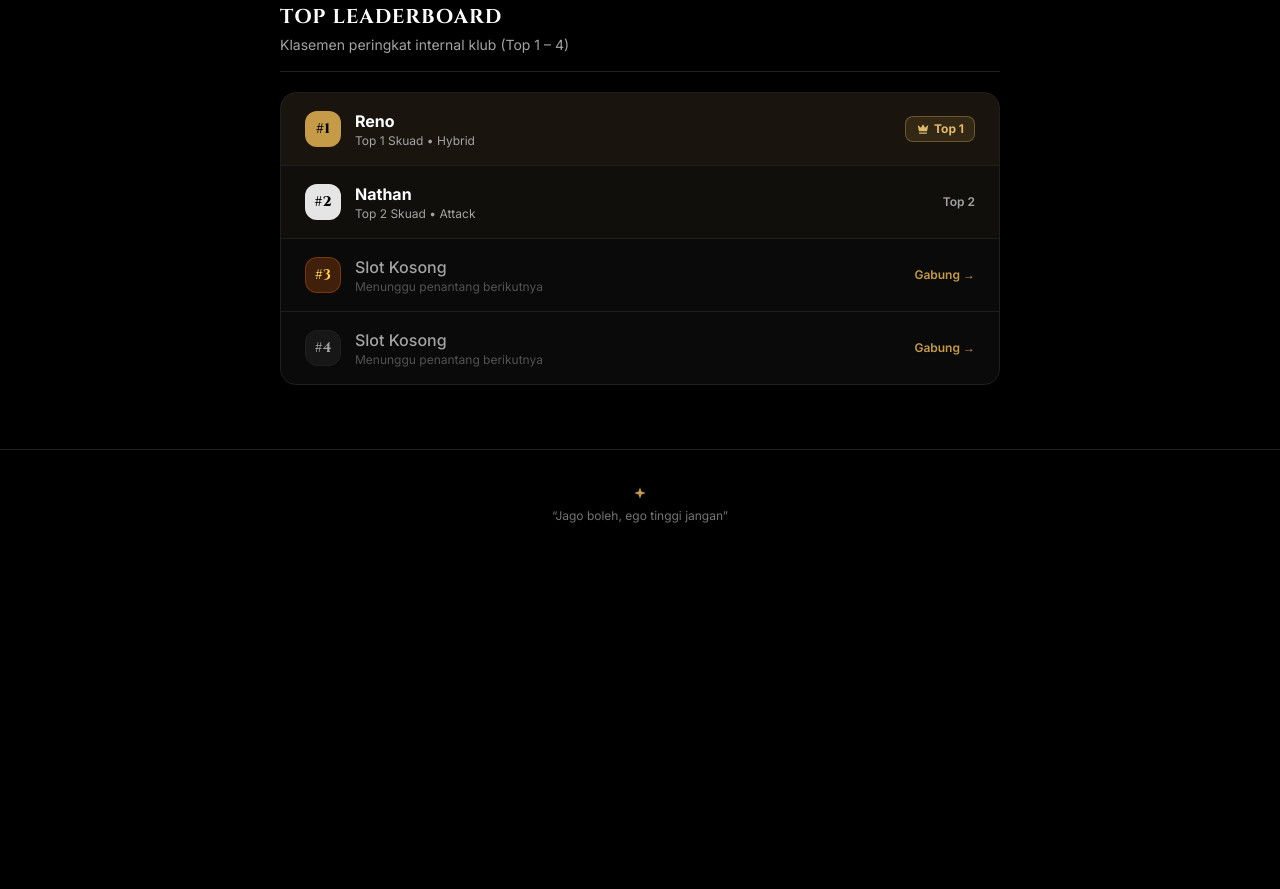
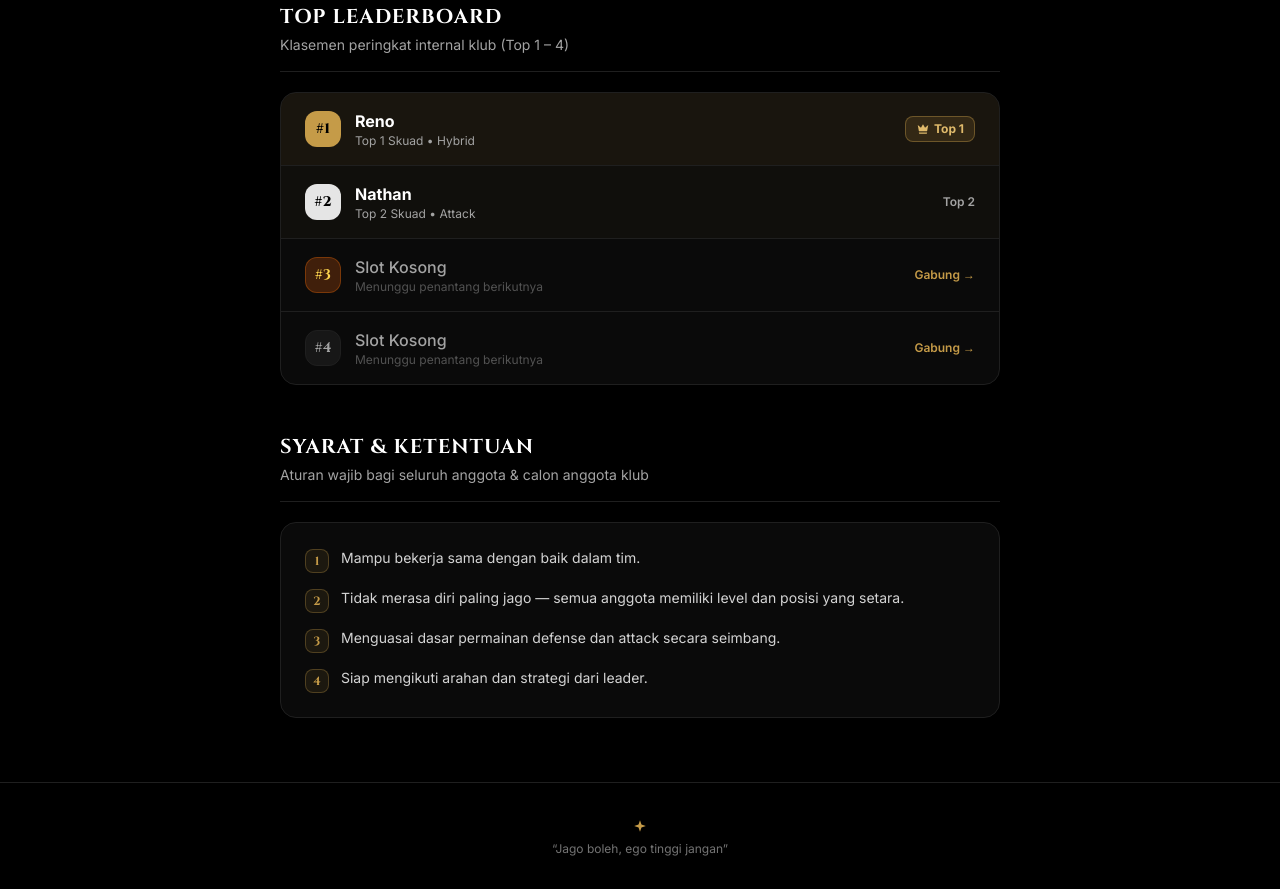
Before and after one commit to renonarend/Rep-of-solara, a plain HTML site: page index.html in a window 1280 px wide. Shown: the part 1119-2008 px from the top of the page. Before the commit the page ends 1675 px from the top, so only its background shows below. Drawn offline with nearby package versions, Linux system fonts and the light colour scheme.

Commit message:
Update index.html

```diff
--- a/index.html
+++ b/index.html
@@ -36,11 +36,11 @@
 </head>
 <body class="bg-solara-black text-white font-sans antialiased selection:bg-solara-gold selection:text-black min-h-screen flex flex-col">
 
-    <!-- Navbar Minimalis (Tanpa Teks Nama Klub agar tidak dobel dengan logo) -->
+    <!-- Navbar Minimalis -->
     <header class="sticky top-0 z-40 bg-solara-black/95 border-b border-solara-borderDark">
         <nav class="max-w-3xl mx-auto px-4 sm:px-6 h-14 flex items-center justify-between">
-            <a href="#" aria-label="Beranda" class="inline-flex items-center justify-center p-2 rounded-lg text-solara-gold hover:text-solara-goldLight transition-colors">
-                <svg class="w-4 h-4" viewBox="0 0 24 24" fill="currentColor" aria-hidden="true">
+            <a href="#" aria-label="Beranda" class="inline-flex items-center gap-2 p-2 rounded-lg text-solara-gold hover:text-solara-goldLight transition-colors">
+                <svg class="w-4 h-4 shrink-0" viewBox="0 0 24 24" fill="currentColor" aria-hidden="true">
                     <path d="M12 2L14.5 9.5L22 12L14.5 14.5L12 22L9.5 14.5L2 12L9.5 9.5L12 2Z" />
                 </svg>
                 <!-- UBAH TEKS SAMPING BINTANG KIRI ATAS DI SINI -->
@@ -48,9 +48,10 @@
                    SOLARA CLUB
                 </span>
             </a>
-            <div class="flex items-center gap-2 sm:gap-4 text-xs sm:text-sm font-medium text-neutral-300">
-                <a href="#anggota" class="px-3 py-2 rounded-lg hover:text-solara-gold transition-colors">Anggota</a>
-                <a href="#leaderboard" class="px-3 py-2 rounded-lg hover:text-solara-gold transition-colors">Leaderboard</a>
+            <div class="flex items-center gap-1 sm:gap-3 text-xs sm:text-sm font-medium text-neutral-300">
+                <a href="#anggota" class="px-2.5 py-2 rounded-lg hover:text-solara-gold transition-colors">Anggota</a>
+                <a href="#leaderboard" class="px-2.5 py-2 rounded-lg hover:text-solara-gold transition-colors">Leaderboard</a>
+                <a href="#syarat-ketentuan" class="px-2.5 py-2 rounded-lg hover:text-solara-gold transition-colors">S&amp;K</a>
             </div>
         </nav>
     </header>
@@ -155,6 +156,23 @@
             </div>
         </section>
 
+        <!-- Section 3: Syarat & Ketentuan -->
+        <section id="syarat-ketentuan" class="space-y-5 scroll-mt-20">
+            <div class="border-b border-solara-borderDark pb-4">
+                <h2 class="font-serif text-lg sm:text-xl font-bold tracking-wider uppercase text-white">
+                    Syarat &amp; Ketentuan
+                </h2>
+                <p class="text-xs sm:text-sm text-neutral-400 mt-1">
+                    Aturan wajib bagi seluruh anggota &amp; calon anggota klub
+                </p>
+            </div>
+
+            <!-- List Syarat & Ketentuan (Di-render via JS dari konfigurasi termsAndConditions) -->
+            <div class="p-5 sm:p-6 rounded-2xl bg-solara-card border border-solara-borderDark">
+                <ol id="termsList" class="space-y-3.5 text-xs sm:text-sm text-neutral-300"></ol>
+            </div>
+        </section>
+
     </main>
 
     <!-- Footer Minimalis (Tanpa Teks Nama Klub agar bersih) -->
@@ -231,6 +249,16 @@
                 }
             ];
 
+            // =================================================================
+            // 4. KONFIGURASI SYARAT & KETENTUAN
+            // =================================================================
+            const termsAndConditions = [
+                "Mampu bekerja sama dengan baik dalam tim.",
+                "Tidak merasa diri paling jago — semua anggota memiliki level dan posisi yang setara.",
+                "Menguasai dasar permainan defense dan attack secara seimbang.",
+                "Siap mengikuti arahan dan strategi dari leader."
+            ];
+
             function renderSolaraClub() {
                 const totalSlots = squadRoster.length;
                 const filledCount = squadRoster.filter(member => member && member.name && member.name.trim() !== "").length;
@@ -243,6 +271,7 @@
                 const rosterBadge = document.getElementById("rosterBadge");
                 const rosterGrid = document.getElementById("rosterGrid");
                 const leaderboardList = document.getElementById("leaderboardList");
+                const termsList = document.getElementById("termsList");
 
                 // Update tombol WhatsApp di banner
                 if (bannerWaBtn) {
@@ -453,6 +482,24 @@
                     });
                     leaderboardList.innerHTML = leaderboardHTML;
                 }
+
+                // Render Syarat & Ketentuan
+                if (termsList) {
+                    let termsHTML = "";
+                    termsAndConditions.forEach((rule, index) => {
+                        if (rule && rule.trim() !== "") {
+                            termsHTML += `
+                                <li class="flex items-start gap-3">
+                                    <span class="w-6 h-6 rounded-lg bg-solara-gold/10 border border-solara-gold/30 text-solara-gold font-serif font-bold text-xs flex items-center justify-center shrink-0 mt-0.5">
+                                        ${index + 1}
+                                    </span>
+                                    <span class="leading-relaxed text-neutral-300">${rule}</span>
+                                </li>
+                            `;
+                        }
+                    });
+                    termsList.innerHTML = termsHTML;
+                }
             }
 
             if (document.readyState === "loading") {
```
